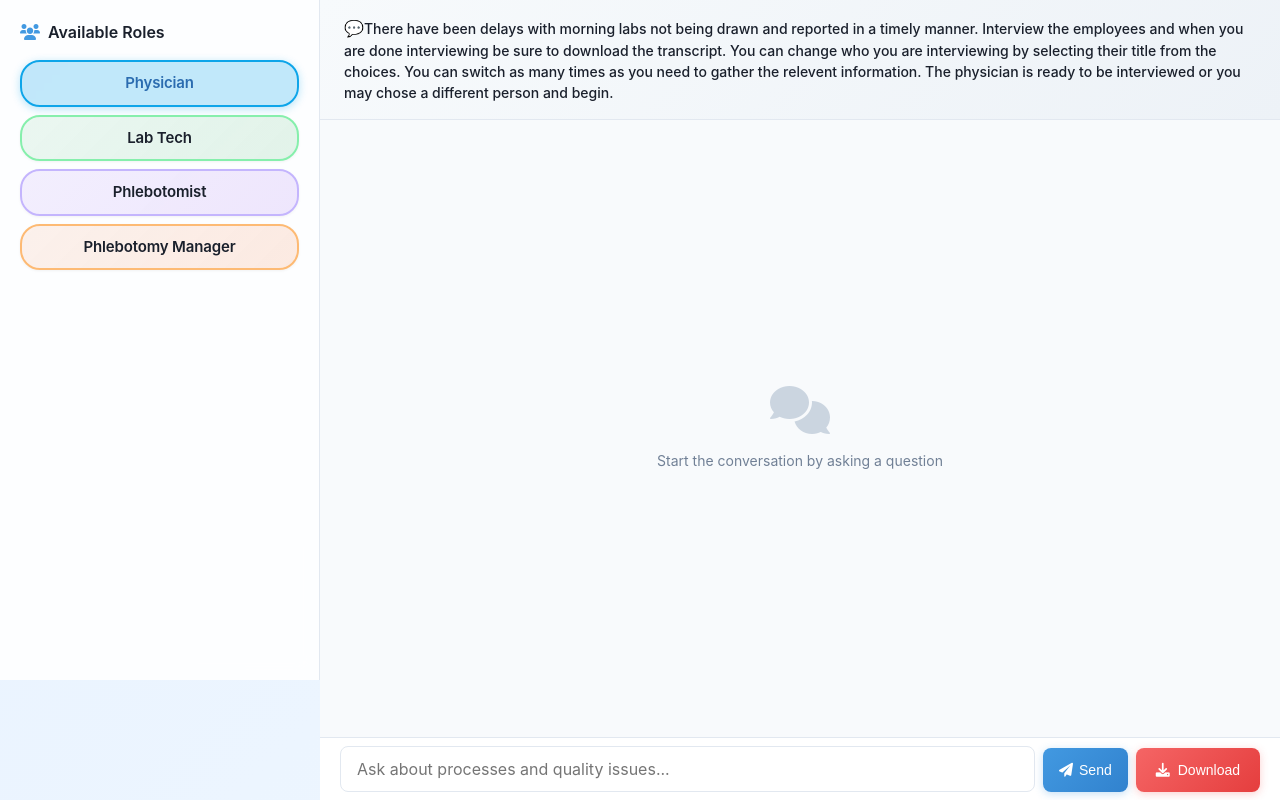
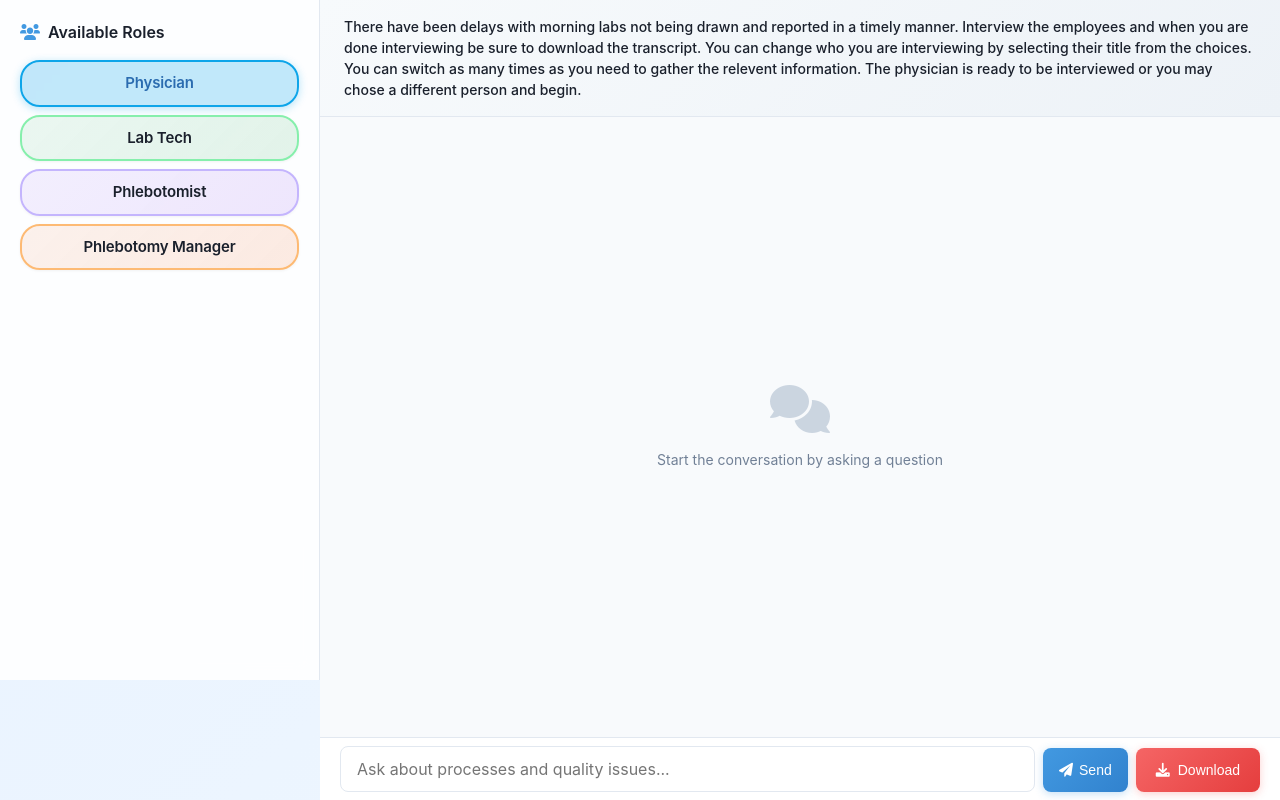
Before and after one commit to aramansell/qi, a plain HTML site: page index.html in a window 1280 px wide. Drawn offline with Linux system fonts and the light colour scheme.

Commit message:
Update index.html

```diff
--- a/index.html
+++ b/index.html
@@ -249,10 +249,7 @@
             height: calc(100% - 80px); /* Subtract only the input container height */
         }
 
-        .chat-header::before {
-            content: "💬";
-            font-size: 16px;
-        }
+
 
         /* Chat Messages - ENHANCED SCROLLING */
         .chat-messages {
```
